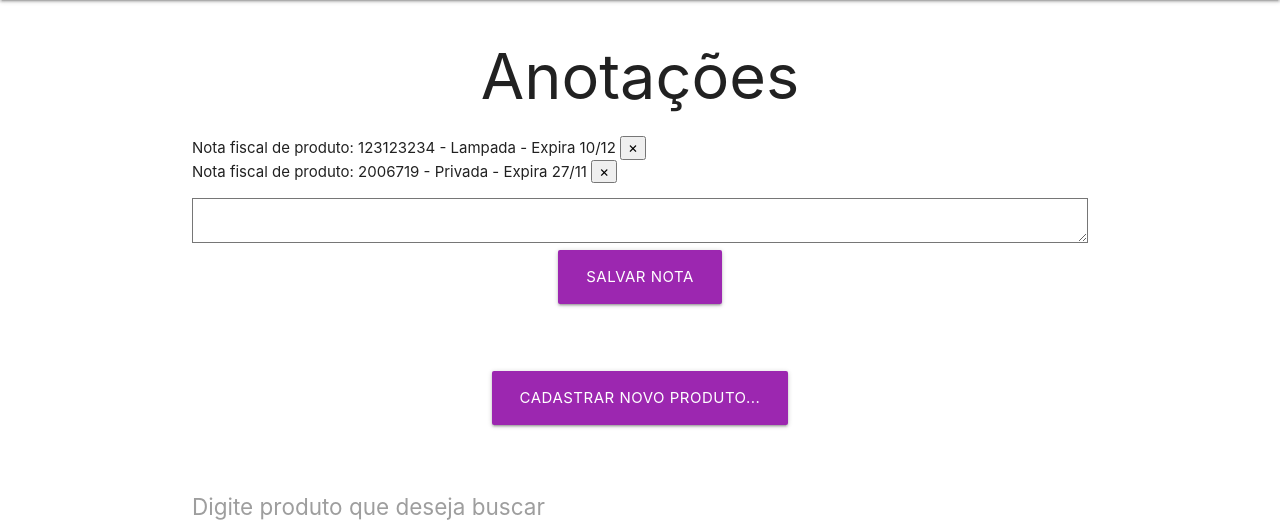
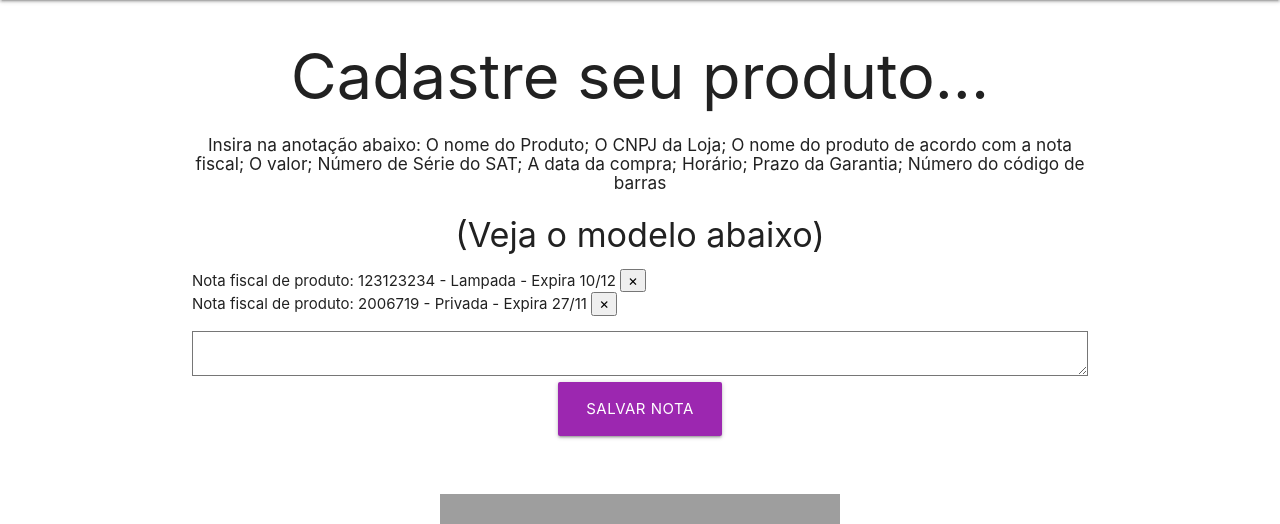
Before and after one commit to Leotrevi/DeOlhoNaGarantia, a Flask app: page / in a window 1280 px wide. Shown: the part 64-588 px from the top of the page. Run offline with Flask 2, Linux system fonts and the light colour scheme; a user stored in the database is signed in; data comes from the database, SQL or seed files in the repository; some libraries are stand-ins or nearby versions; grey boxes are pictures that could not be loaded.

Commit message:
Add files via upload

```diff
--- a/flask/website/templates/home.html
+++ b/flask/website/templates/home.html
@@ -1,6 +1,9 @@
 {% extends "base.html" %} {% block title %}Home{% endblock %} {% block content
     %}
-    <h1 align="center">Anotações</h1>
+    <h1 align="center">Cadastre seu produto...</h1>
+<h6 align="center">Insira na anotação abaixo: O nome do Produto; O CNPJ da Loja; O nome do produto de acordo com a nota fiscal; O valor; Número de Série do SAT; A data da compra; Horário; Prazo da Garantia; Número do código de barras</h6>
+<h4 align="center">(Veja o modelo abaixo)</h4>
+
     <ul class="list-group list-group-flush" id="notes">
       {% for note in user.notes %}
       <li class="list-group-item">
@@ -19,21 +22,39 @@
       </div>
       <br>
     </form>
-    <div class="container">
-      <br><br>
-      <div class="row center">
-        <a href="" id="download-button" class="btn-large waves-effect waves-light purple">Cadastrar novo produto...</a>
-      </div>
-      <br><br>
+
+<div class="col s12 m4">
+          <div class="icon-block">
+            <h2 class="center light-blue-text"><h2 class="center light-blue-text"><img style="..." src="/static/images/fiscal_modelo.jpg"/></h2></h2>
+
+
+                  </div>
+
+  <div class="col s12 m4">
+          <div class="icon-block">
+            <h2 class="center light-blue-text"><h2 class="center light-blue-text"><img style="..." src="/static/images/garantia_modelo.jpg"/></h2></h2>
+
+
+                  </div>
+        </div>
+
+  <div class="col s12 m4">
+          <div class="icon-block">
+            <h2 class="center light-blue-text"><h2 class="center light-blue-text"><img style="..." src="/static/images/codbarras_modelo.jpg"/></h2></h2>
+
+
+                  </div>
+        </div>
 
     </div>
 
   </div>
 
+
   <div class="container">
     <div class="">
-      <label for="search">Digite produto que deseja buscar</label>
-      <input type="text" id="login">
+      <h4 style="color:red;"> EM BREVE....VEJA COMO SERÁ NOSSA PÁGINA! </h4>
+     <hr>
     </div>
   </div><br>
   <div class="container">
```
